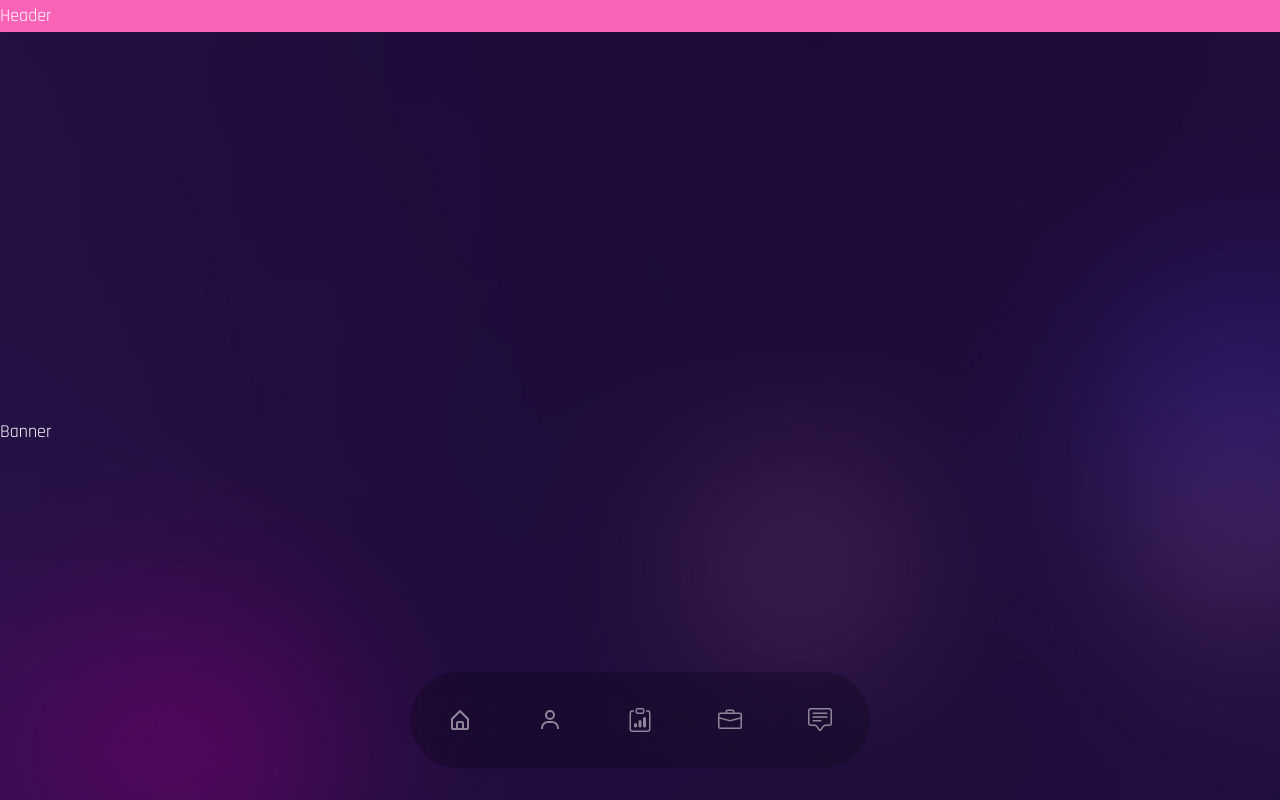
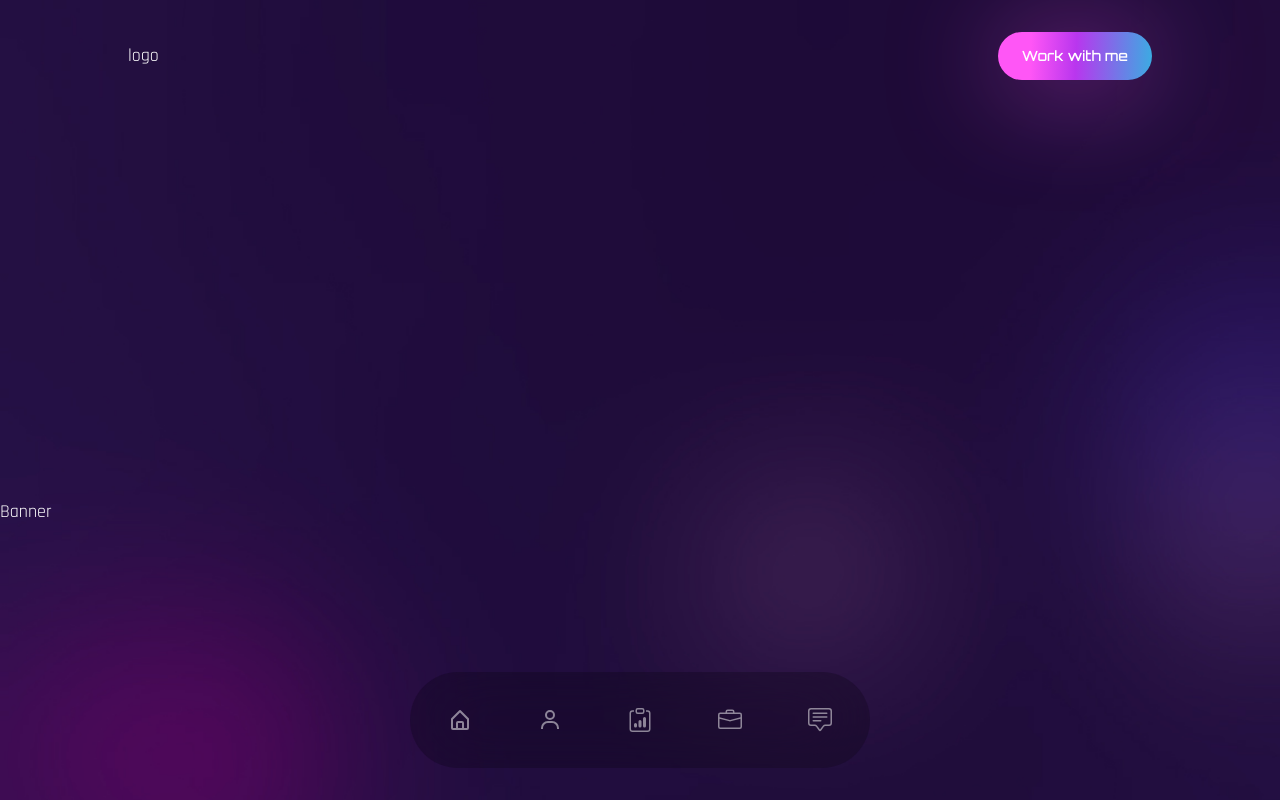
Before and after one commit to Ramla-Eman/checking-my-portfolio, a React (Vite) app: page / in a window 1280 px wide. Shown: the top 800 px of the page. Built offline with nearby package versions, Linux system fonts and the light colour scheme; a web font is replaced by a local one.

Commit message:
complete header

```diff
--- a/src/components/Header.jsx
+++ b/src/components/Header.jsx
@@ -2,7 +2,18 @@ import React from 'react'
 
 const Header = () => {
   return (
-    <div className='bg-pink-400'>Header</div>
+    <header className='py-8'>
+      <div className="mx-auto px-[15px] md:px-32">
+        <div className='mx-auto flex items-center justify-between'>
+          {/* Logo */}
+          <a href="#">
+            logo
+          </a>
+          {/* button */}
+          <button className='btn btn-sm'>Work with me</button>
+        </div>
+      </div>
+    </header>
   )
 }
 
```
